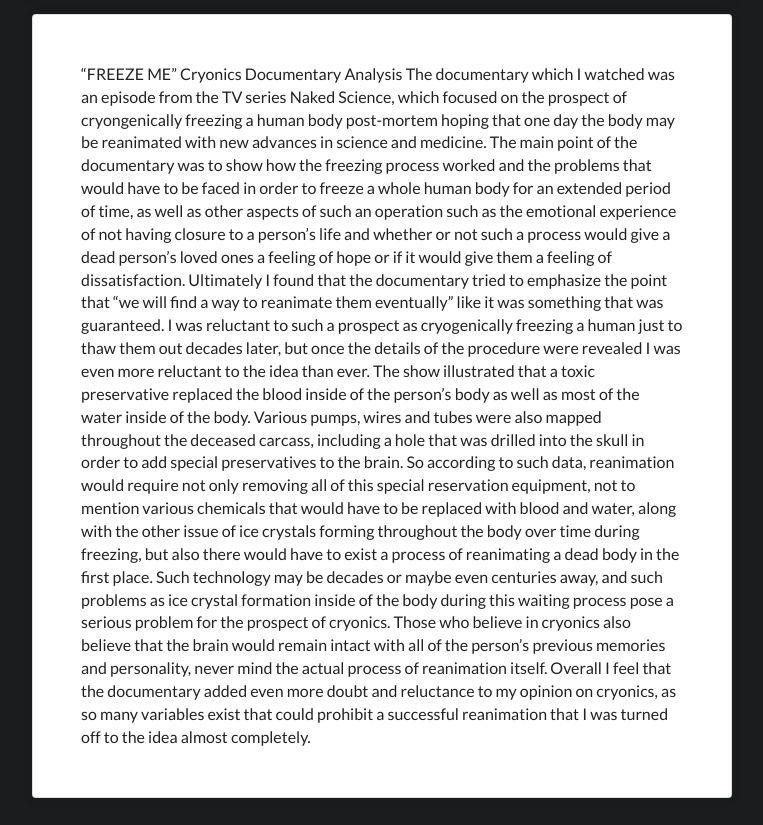
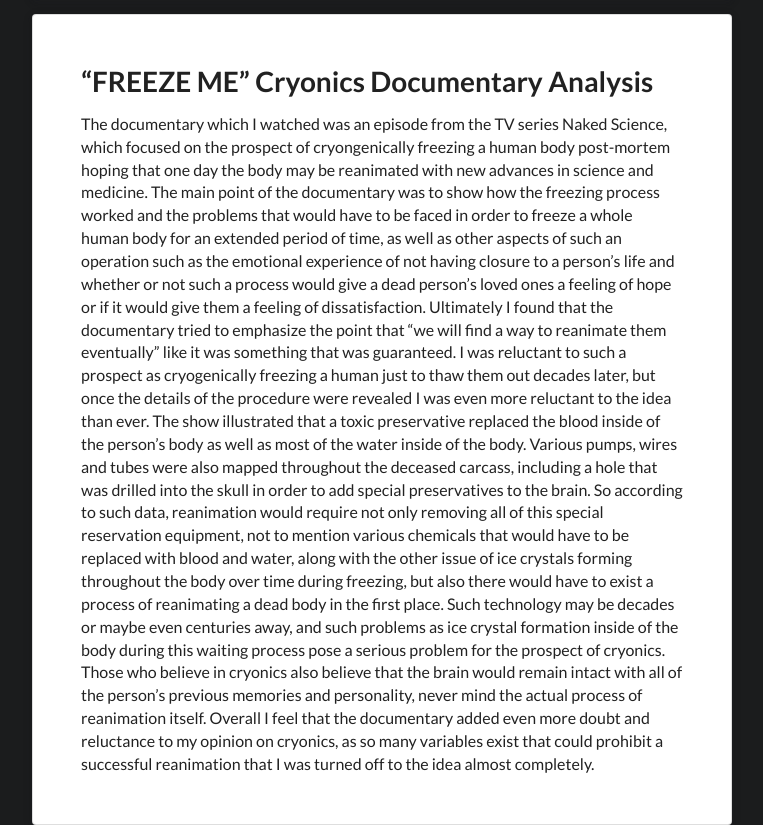
Before and after one commit to MBHS-Computer-Science-Association/humanities-blog, a website: page public/cole.html in a window 1280 px wide. Shown: the part 1627-2452 px from the top of the page, without its empty margins (258-1021 px from the left). Drawn offline with nearby package versions, Linux system fonts and the light colour scheme.

Commit message:
Update cole.html

```diff
--- a/public/cole.html
+++ b/public/cole.html
@@ -5,8 +5,9 @@
 	Although the film was successful in informing me on how various institutions had made false promises to change the Earth, most of the statistics were not very surprising to me, so if anything the presentation of how climate change works was very repetitive and at times boring to me. The purpose behind the film itself is very good, but just like DiCaprio’s obvious inexperience throughout the film on how climate change works, the film is flawed in how it presents a possible solution for the problem. All that was said was that “gas and oil are bad!” and “solar and wind are great!” What the film failed to mention was the large amount of space that such wind turbines or panels take up, how the cost of such contraptions can at times result in a lack of profit altogether due to their reliance on such variables as wind patterns and levels of sunlight, or about all of the other sources of energy, such as nuclear energy, which has slowly been picking up steam throughout the years. The bottom line is no source of energy is perfect, but the film failed to show side-by-side comparisons of different sources of energy, so the message seemed a bit muddied at the end of the film.
   			</p>		</div>
 	<div class="ui raised very padded text container segment">
+		<h1>“FREEZE ME” Cryonics Documentary Analysis</h1>
 		<p>
-		“FREEZE ME” Cryonics Documentary Analysis
+
 
 	The documentary which I watched was an episode from the TV series Naked Science, which focused on the prospect of cryongenically freezing a human body post-mortem hoping that one day the body may be reanimated with new advances in science and medicine. The main point of the documentary was to show how the freezing process worked and the problems that would have to be faced in order to freeze a whole human body for an extended period of time, as well as other aspects of such an operation such as the emotional experience of not having closure to a person’s life and whether or not such a process would give a dead person’s loved ones a feeling of hope or if it would give them a feeling of dissatisfaction.
 
```
